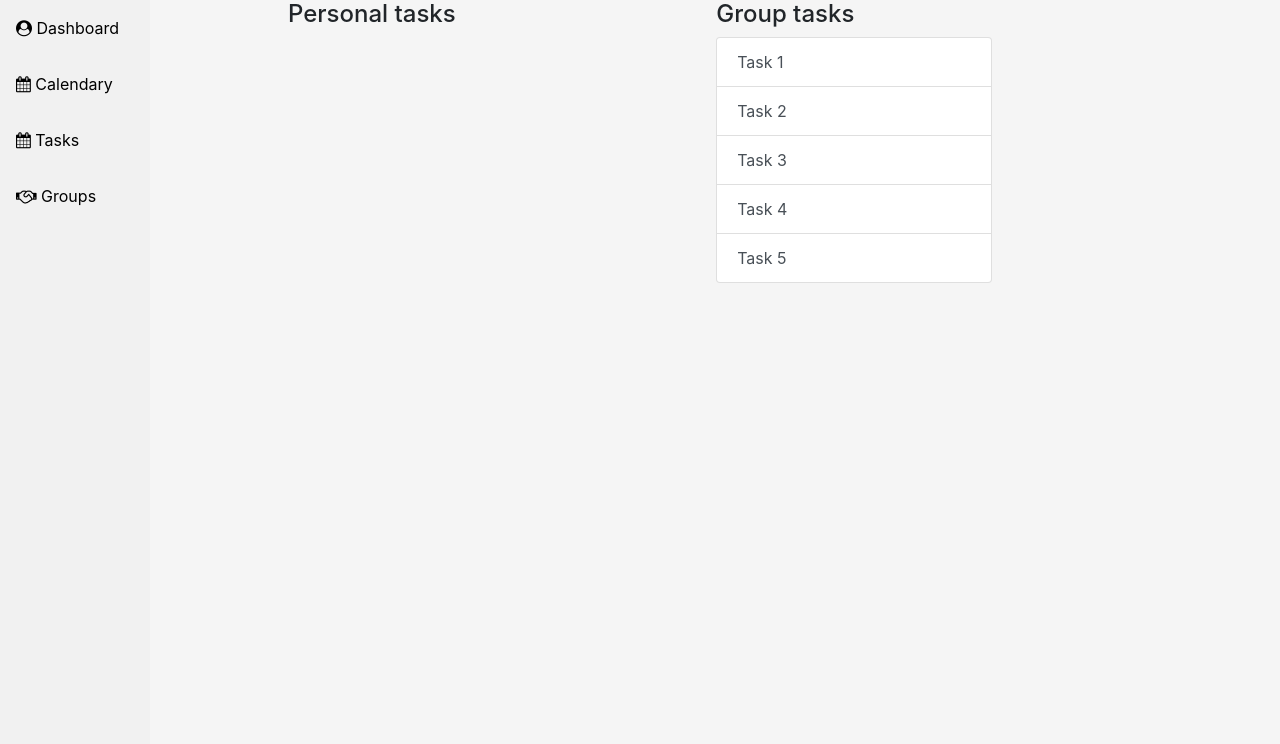
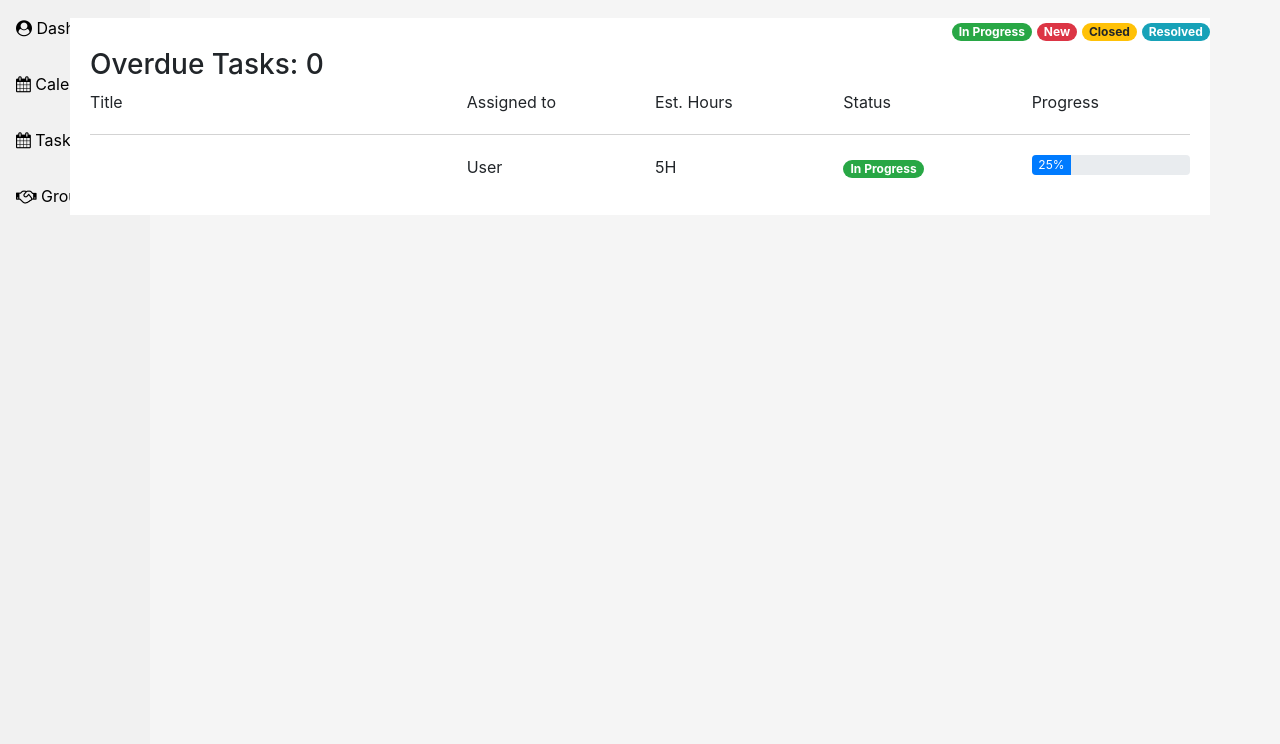
Before and after one commit to Far-ki/Task-Menager, a Flask app: page / in a window 1280 px wide. Shown: the part 56-800 px from the top of the page. Run offline with Flask 3, Linux system fonts and the light colour scheme; the visitor is signed in with stand-in values (Sample User, id 1); data that the repository does not hold is empty; some libraries are stand-ins or nearby versions.

Commit message:
Change home

```diff
--- a/website/static/styles.css
+++ b/website/static/styles.css
@@ -1,6 +1,6 @@
 
 body {
-	background:#F5F5F5;
+	background:#f5f5f5;
 }
 
 html, body, .container-fluid {
@@ -451,3 +451,33 @@ html, body, .container-fluid {
     margin-bottom: 8px;
 	align-items: right;
 }
+
+.container
+{
+	margin-top: 18px;
+	padding:30px 20px 20px;
+	background-color: white;
+	position: relative;
+}
+.status
+{
+	position: absolute;
+	top: 0;
+	right: 0;
+
+}
+hr {
+	border: none;
+	height: 1px;
+	background-color: #d3d3d3;
+	margin: 20px 0;
+	padding: 0;
+  }
+
+  h4 {
+	font-family: 'Montserrat', sans-serif;
+	font-size: 3rem;
+	font-weight: 700;
+	letter-spacing: 1px;
+	text-transform: uppercase;
+  }
--- a/website/templates/home.html
+++ b/website/templates/home.html
@@ -8,61 +8,81 @@
    ####################################################
    -->
 	{% if user.is_authenticated %}
-	  <div class="row justify-content-center">
-		<div class="col-md-7">
 		<div class="container">
+			<h3>Overdue Tasks: 0</h3>
 					<div class="row">
-				  <div class="col-sm">
-					<h4>Personal tasks</h4>
-					<div class="list-group">
+						<div class="col-md-4">
+						<span>Title</span>
+						</div>
 
+						<div class="col-md-2">
+						<span>Assigned to</span>
+						</div>
+						<div class="col-md-2">
+							<span>Est. Hours</span>
+						</div>
+							<div class="col-md-2">
+							<span>Status</span>
+						</div>
+						<div class="col-md-2">
+							<span>Progress</span>
+						</div>
+
+
+							<div class="status">
+								<span class="badge badge-pill badge-success">In Progress</span>
+								<span class="badge badge-pill badge-danger">New</span>
+								<span class="badge badge-pill badge-warning">Closed</span>
+								<span class="badge badge-pill badge-info">Resolved</span>
+							</div>
+
+					</div>
+					<hr>
+					<table class="table table-hover">
+						<div class="row">
+
+
+
+							<div class="col-md-4">
 								{% for event in personalTop5 %}
 								{% if event.start.date() == event.end.date() %}
-						<a href="#" class="list-group-item list-group-item-action ">
-							<div class="card">
-								<div class="card-header">
-								  <h4>{{ event.title }}</h4>
-								</div>
-								<div class="card-body">
-								  <blockquote class="blockquote mb-0">
-									<p> Description placeholder </p>
+									<h5>{{ event.title }}</h5>
+									<blockquote class="blockquote mb-4">
+										<p><small>Description placeholder</small></p>
 										<footer class="footer"> <small> {{ event.start.date() }}, {{ event.start.strftime("%H:%M") }} - {{ event.end.strftime("%H:%M") }}</small> </footer>
 									</blockquote>
-								</div>
-							  </div>
-						</a>
 								{% else %}
-						<a href="#" class="list-group-item list-group-item-action ">
-							<div class="card">
-								<div class="card-header">
 									<h4>{{ event.title }}</h4>
-								</div>
-								<div class="card-body">
-								  <blockquote class="blockquote mb-0">
-									<p> Description placeholder </p>
+									<blockquote class="blockquote mb-4">
+										<span>Description placeholder</span>
 										<footer class="footer"> <small> {{ event.start.date() }}; {{ event.start.strftime("%H:%M") }} - {{ event.end.date() }}; {{ event.end.strftime("%H:%M") }}</small> </footer>
 									</blockquote>
-								</div>
-							  </div>
-						</a>
 								{% endif %}
 								{% endfor %}
 							</div>
+							<div class="col-md-2">
+								<span>User</span>
 							</div>
-				  <div class="col-md-5">
-					<h4>Group tasks</h4>
-					<div class="list-group">
-						<a href="#" class="list-group-item list-group-item-action ">Task 1</a>
-						<a href="#" class="list-group-item list-group-item-action">Task 2</a>
-						<a href="#" class="list-group-item list-group-item-action">Task 3</a>
-						<a href="#" class="list-group-item list-group-item-action">Task 4</a>
-						<a href="#" class="list-group-item list-group-item-action">Task 5</a>
+							<div class="col-md-2">
+								<span>5H</span>
 							</div>
+							<div class="col-md-2">
+								<span><span class="badge badge-pill badge-success">In Progress</span></span>
 							</div>
-				</div>
+							<div class="col-md-2">
+									<div class="progress" style="height: 20px;">
+									<div class="progress-bar" role="progressbar" style="width: 25%;" aria-valuenow="25" aria-valuemin="0" aria-valuemax="100">25%</div>
 								  </div>
 							</div>
 
+
+
+
+						</div>
+					</div>
+				</table>
+
+		</div>
 
 	{% else %}
 	<div class="col main">
@@ -82,17 +102,4 @@
 		</div>
 	</footer>
 </div>
-
-
-
-	<!--
-    ####################################################
-    F O O T E R
-    ####################################################
-    -->
-	<footer class="footer py-3">
-		<div class="container-fluid">
-		</div>
-	</footer>
-</div>
 {% endblock %}
```
Lines whose indentation alone changed are shown as unchanged.
